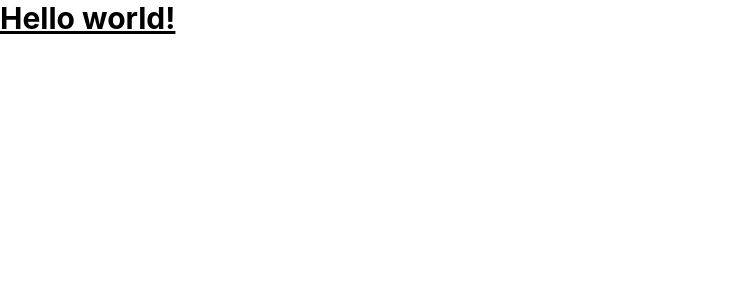
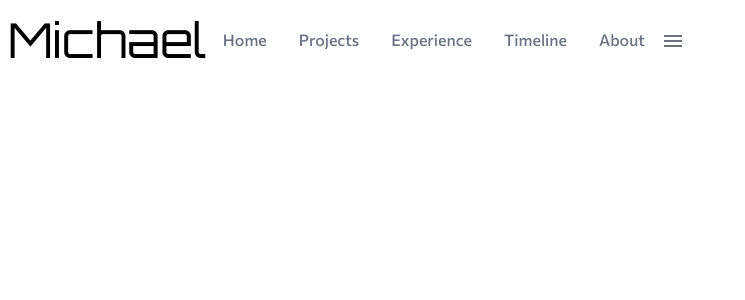
Before and after one commit to Salaronis/portfolio, a React (Create React App) app in the folder website/: page / in a window 1280 px wide. Shown: the top 300 px of the page, without its empty margins (0-745 px from the left). Built offline with nearby package versions, Linux system fonts and the light colour scheme.

Commit message:
Partioally working nav Bar

```diff
--- a/website/package.json
+++ b/website/package.json
@@ -5,6 +5,7 @@
   "dependencies": {
     "@emotion/react": "^11.10.5",
     "@emotion/styled": "^11.10.5",
+    "@mui/icons-material": "^5.11.0",
     "@mui/material": "^5.11.1",
     "@testing-library/jest-dom": "^5.16.5",
     "@testing-library/react": "^13.4.0",
--- a/website/src/App.js
+++ b/website/src/App.js
@@ -1,10 +1,10 @@
 import './App.css';
-
+import NavBar from  "./components/NavBar"
 function App() {
   return (
-    <h1 className="text-3xl font-bold underline">
-    Hello world!
-  </h1>
+    <div>
+      <NavBar />
+    </div>
   );
 }
 
--- a/website/src/components/NavBar.js
+++ /dev/null
@@ -1,9 +0,0 @@
-import React from 'react'
-
-function NavBar() {
-  return (
-    <div>NavBar</div>
-  )
-}
-
-export default NavBar
--- /dev/null
+++ b/website/src/components/NavBar.jsx
@@ -0,0 +1,46 @@
+import React, {useState} from "react";
+import MenuIcon from '@mui/icons-material/Menu';
+import CloseIcon from '@mui/icons-material/Close';
+const NavBar = () => {
+    const [nav, setNav] = useState();
+    const links = [{
+        id:1,
+        link:'Home',
+    },{
+        id:2,
+        link:'projects',
+    },{
+        id:3,
+        link:'experience',
+    },{
+        id:4,
+        link:'timeline'
+    },{
+        id:5,
+        link:'about'
+    }
+    ]
+    return (<div>
+        <div className = "flex justfiy-between items-center w-full h-20 text-black bg-white dark:text-white fixed dark:bg-black ">
+            <div>
+                <h1 className = "text-5xl font-signature ml-2"> Michael</h1>
+            </div>
+            <ul className=" hidden md:flex ">
+               {links.map(({id, link}) =>  <li key={id} className = "px-4 cursor-pointer capitalize font-medium text-gray-500 hover:scale-105 duration-200">{link}</li>)}
+            </ul>
+            <div onClick={() => setNav(!nav) } className = "cursor-pointer pr-4 z-10 text-gray-500">
+                {nav ? <CloseIcon size = {30}/> : <MenuIcon size = {30}/>}
+            </div>
+
+            {nav &&(
+                <ul className = " flex flex-col justify-center items-center absolute top-0  w-full h-screen bg-gradient-to-b from-black to-gray-800 text-gray-500" >
+                {links.map(({id, link}) =>  <li key={id} className = "px-4 cursor-pointer capitalize py-6 text-4xl">{link}</li>)}
+                </ul>
+            )}
+
+
+        </div>
+    </div>);
+}
+
+export default NavBar;
--- a/website/src/index.css
+++ b/website/src/index.css
@@ -1,17 +1,11 @@
+@import url('https://fonts.googleapis.com/css2?family=Commissioner:wght@100;200;300;400;500;600;700;800;900&display=swap');
+@import url('https://fonts.googleapis.com/css2?family=Orbitron:wght@400;500;600;700;800;900&display=swap');
 @tailwind base;
 @tailwind components;
 @tailwind utilities;
 
-body {
-  margin: 0;
-  font-family: -apple-system, BlinkMacSystemFont, 'Segoe UI', 'Roboto', 'Oxygen',
-    'Ubuntu', 'Cantarell', 'Fira Sans', 'Droid Sans', 'Helvetica Neue',
-    sans-serif;
-  -webkit-font-smoothing: antialiased;
-  -moz-osx-font-smoothing: grayscale;
+@layer base{
+  html{
+    font-family: 'Commissioner', sans-serif;
+  }
 }
-
-code {
-  font-family: source-code-pro, Menlo, Monaco, Consolas, 'Courier New',
-    monospace;
-}
--- /dev/null
+++ b/website/src/pages/About.js
@@ -0,0 +1,9 @@
+import React from 'react'
+
+function About() {
+  return (
+    <div>About</div>
+  )
+}
+
+export default About
--- /dev/null
+++ b/website/src/pages/Experience.js
@@ -0,0 +1,9 @@
+import React from 'react'
+
+function Experience() {
+  return (
+    <div>Experience</div>
+  )
+}
+
+export default Experience
--- a/website/src/pages/Timeline.js
+++ b/website/src/pages/Timeline.js
@@ -1,9 +1,16 @@
 import React from 'react'
-import { VerticalTimeline } from 'react-vertical-timeline-component'
+import { VerticalTimeline , VerticalTimelineElement } from 'react-vertical-timeline-component'
 
 function Timeline() {
   return (
-    <div>Timeline</div>
+    <VerticalTimeline>
+      <VerticalTimelineElement class = ""className=''>
+
+      </VerticalTimelineElement>
+      <VerticalTimelineElement>
+
+      </VerticalTimelineElement>
+    </VerticalTimeline>
   )
 }
 
--- a/website/tailwind.config.js
+++ b/website/tailwind.config.js
@@ -1,8 +1,12 @@
 /** @type {import('tailwindcss').Config} */
 module.exports = {
+  darkMode: 'class',
   content: ["./src/**/*.{js,jsx,ts,tsx}",],
   theme: {
     extend: {},
+    fontFamily: {
+      signature:['Orbitron']
+    }
   },
   plugins: [],
 }
```
Also changed, not shown: 1 other file (tests, documents, lock files or other folders).
